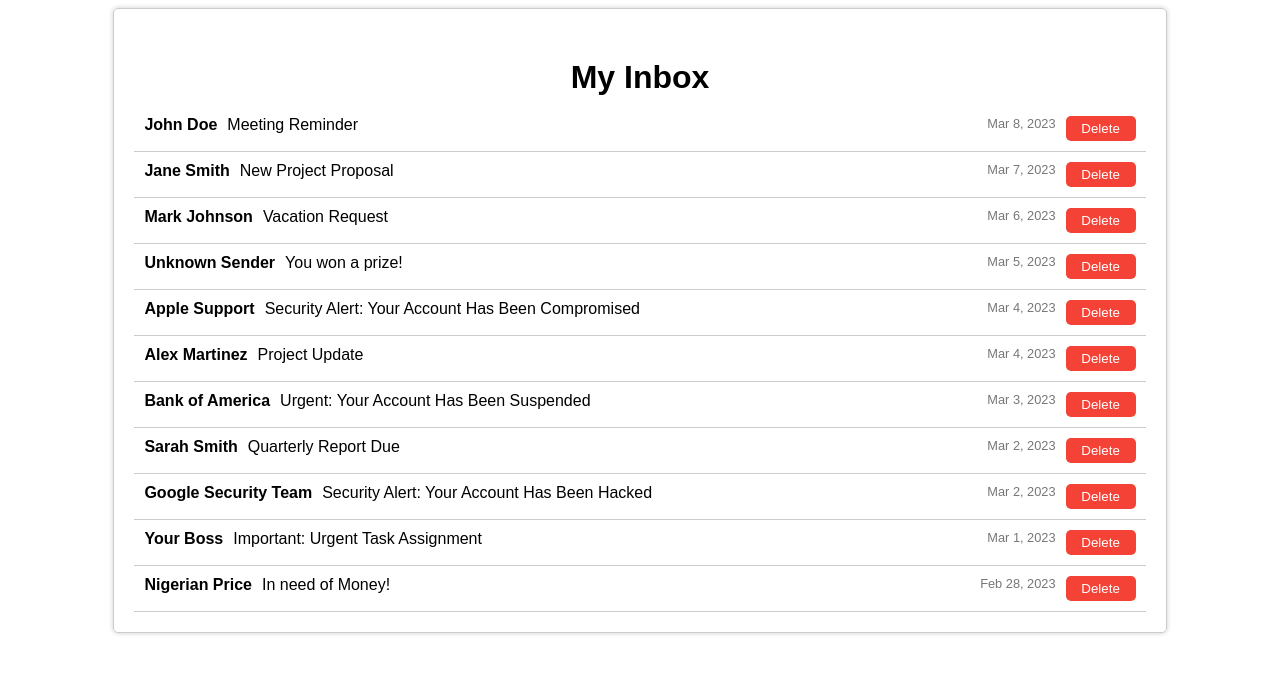
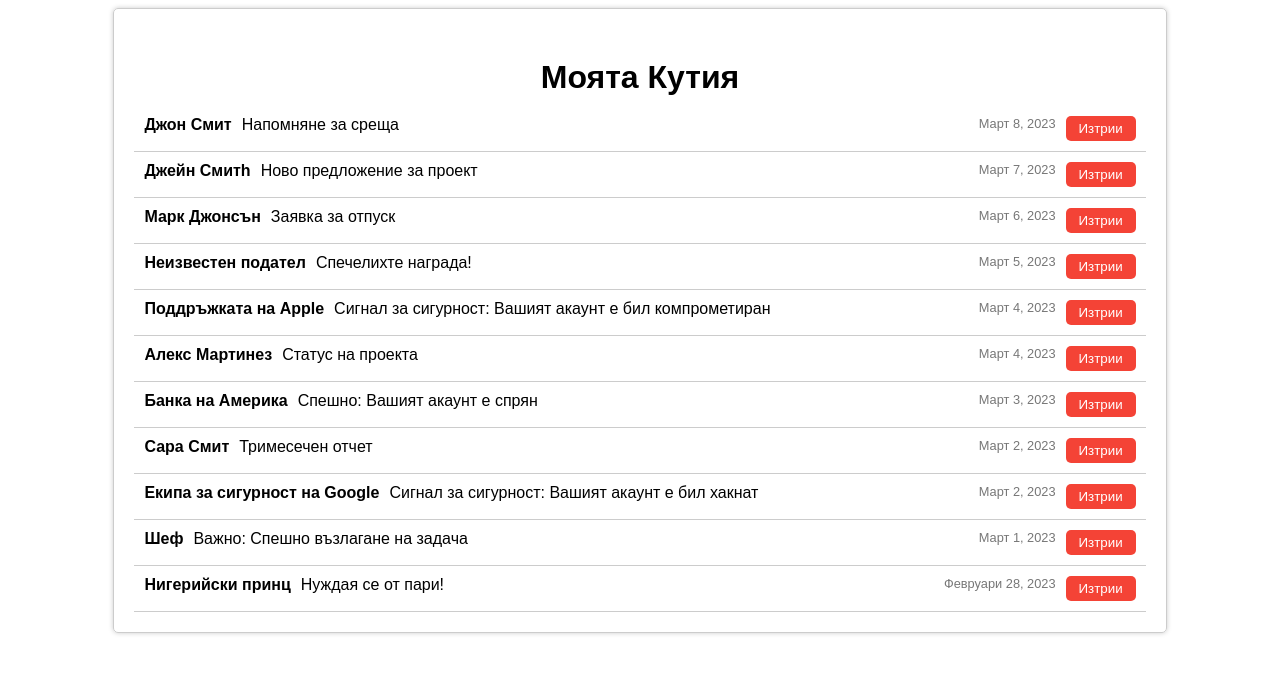
Before and after one commit to VocoPoco/PR_MASTERITE, a Django app: template tutorials/templates/tutorialRIpoffSites/emailTrap.html in a window 1280 px wide. Shown: the top 674 px of the page. Run offline with Django 4.2, Linux system fonts and the light colour scheme; the template is opened without the code that fills it, so the values that code supplies are empty.

Commit message:
translated email tut to bulgarian

```diff
--- a/tutorials/templates/tutorialRIpoffSites/emailTrap.html
+++ b/tutorials/templates/tutorialRIpoffSites/emailTrap.html
@@ -96,144 +96,143 @@
 	</head>
 	<body>
 		<div class="container">
-			<h1>My Inbox</h1>
+			<h1>Моята Кутия</h1>
 			<div class="email" class="normal">
 				<details>
 					<summary>
-						<div class="sender">John Doe</div>
-						<div class="subject">Meeting Reminder</div>
+						<div class="sender">Джон Смит</div>
+						<div class="subject">Напомняне за среща</div>
 					</summary>
-					<p>Hi John, just a friendly reminder that we have a meeting tomorrow at 2pm in the conference room. Please make sure to bring your notes and any relevant documents. Looking forward to seeing you there!</p>
+					<p>Здрасти Пепи, само приятелско напомняне, че имаме среща утре в 14:00 ч. в конферентната зала. Моля, не забравяй да донесеш твойте бележки и всички съответни документи. Очаквам с нетърпение да те видя там!</p>
 				</details>
-				<div class="date">Mar 8, 2023</div>
-				<button class="delete-email-button" onclick="deleteEmail(event)">Delete</button>
+				<div class="date">Март 8, 2023</div>
+				<button class="delete-email-button" onclick="deleteEmail(event)">Изтрии</button>
 			</div>
 
 			<div class="email" class="normal">
 				<details>
 					<summary>
-						<div class="sender">Jane Smith</div>
-						<div class="subject">New Project Proposal</div>
+						<div class="sender">Джейн Смитh</div>
+						<div class="subject">Ново предложение за проект</div>
 					</summary>
-					<p>Hi Jane, thanks for submitting your proposal for the new project. We're excited to review it and will be in touch soon with any feedback or questions. Keep up the great work!</p>
+					<p>Здравейте Петър, благодаря, че изпратихте предложението си за новия проект. Ние сме развълнувани да го прегледаме и скоро ще се свържем с вас за всякакви отзиви или въпроси. Продължавайте в същия дух!</p>
 				</details>
-				<div class="date">Mar 7, 2023</div>
-				<button class="delete-email-button" onclick="deleteEmail(event)">Delete</button>
+				<div class="date">Март 7, 2023</div>
+				<button class="delete-email-button" onclick="deleteEmail(event)">Изтрии</button>
 			</div>
 
 			<div class="email" class="normal">
 				<details>
 					<summary>
-						<div class="sender">Mark Johnson</div>
-						<div class="subject">Vacation Request</div>
+						<div class="sender">Марк Джонсън</div>
+						<div class="subject">Заявка за отпуск</div>
 					</summary>
-					<p>Hi Mark, thanks for submitting your vacation request for the week
+					<p>Здравей, Пепи, благодаря, че изпрати заявката си за ваканция за седмицата</p>
 			</details>
-				<div class="date">Mar 6, 2023</div>
-				<button class="delete-email-button" onclick="deleteEmail(event)">Delete</button>
+				<div class="date">Март 6, 2023</div>
+				<button class="delete-email-button" onclick="deleteEmail(event)">Изтрии</button>
 			</div>
 
 			<div class="email" class="phishing">
 				<details>
 					<summary>
-						<div class="sender">Unknown Sender</div>
-						<div class="subject">You won a prize!</div>
+						<div class="sender">Неизвестен подател</div>
+						<div class="subject">Спечелихте награда!</div>
 					</summary>
-					<p>You have won our giveaway for an Iphone 20 Pro Max Ultra!</p>
-					<a href="#" onclick="alert('You have been hacked!')" target="_blank">Click here to claim!</a>
+					<p>Вие спечелихте нашето раздаване на Iphone 20 Pro Max Ultra!</p>
+					<a href="#" onclick="alert('Бяхте Хакнати!')" target="_blank">Натиснете тук за да получите!</a>
 				</details>
-				<div class="date">Mar 5, 2023</div>
-				<button class="delete-email-button" onclick="deleteEmail(event)">Delete</button>
+				<div class="date">Март 5, 2023</div>
+				<button class="delete-email-button" onclick="deleteEmail(event)">Изтрии</button>
 			</div>
 
 			<div class="email" class="phishing">
 				<details>
 					<summary>
-						<div class="sender">Apple Support</div>
-						<div class="subject">Security Alert: Your Account Has Been Compromised</div>
+						<div class="sender">Поддръжката на Apple</div>
+						<div class="subject">Сигнал за сигурност: Вашият акаунт е бил компрометиран</div>
 					</summary>
-					<p>Dear customer, we have detected unusual activity on your account. Please click the link below to verify your identity and secure your account.</p>
-					<a href="#" onclick="alert('You have been hacked!')" target="_blank">Verify Now</a>
+					<p>Уважаеми клиенте, открихме необичайна активност във вашия акаунт. Моля, щракнете върху връзката по-долу, за да потвърдите самоличността си и да защитите акаунта си</p>
+					<a href="#" onclick="alert('Бяхте Хакнати!')" target="_blank">Потвърди Сега</a>
 				</details>
-				<div class="date">Mar 4, 2023</div>
-				<button class="delete-email-button" onclick="deleteEmail(event)">Delete</button>
+				<div class="date">Март 4, 2023</div>
+				<button class="delete-email-button" onclick="deleteEmail(event)">Изтрии</button>
 			</div>
 
 			<div class="email" class="normal">
 				<details>
 					<summary>
-						<div class="sender">Alex Martinez</div>
-						<div class="subject">Project Update</div>
+						<div class="sender">Алекс Мартинез</div>
+						<div class="subject">Статус на проекта</div>
 					</summary>
-					<p>Quick update on the project: we're on schedule, but there have been some budget changes that I want to discuss at our meeting next Tuesday, March 8th, at 10am in the conference room. Let me know if you can't attend. Thanks!</p>
+					<p>Бързо съобщение относно проекта: вървим по график, но има някои промени в бюджета, които искам да обсъдим на срещата ни следващия вторник, 8 март, в 10 сутринта в конферентната зала. Уведомете ме, ако не можете да присъствате. Благодаря!</p>
 				</details>
-				<div class="date">Mar 4, 2023</div>
-				<button class="delete-email-button" onclick="deleteEmail(event)">Delete</button>
+				<div class="date">Март 4, 2023</div>
+				<button class="delete-email-button" onclick="deleteEmail(event)">Изтрии</button>
 			</div>
 
 			<div class="email" class="phishing">
 				<details>
 					<summary>
-						<div class="sender">Bank of America</div>
-						<div class="subject">Urgent: Your Account Has Been Suspended</div>
+						<div class="sender">Банка на Америка</div>
+						<div class="subject">Спешно: Вашият акаунт е спрян</div>
 					</summary>
-					<p>Dear customer, your account has been suspended due to suspicious activity. Please click the link below to reactivate your account and avoid any further inconvenience.</p>
-					<a href="#" onclick="alert('You have been hacked!')" target="_blank">Reactivate Now</a>
+					<p>Уважаеми господиe, акаунтът ви е спрян поради подозрителна дейност. Моля, щракнете върху връзката по-долу, за да активирате отново акаунта си и да избегнете допълнителни неудобства.</p>
+					<a href="#" onclick="alert('Бяхте Хакнати!')" target="_blank">Пуснете отново</a>
 				</details>
-				<div class="date">Mar 3, 2023</div>
-				<button class="delete-email-button" onclick="deleteEmail(event)">Delete</button>
+				<div class="date">Март 3, 2023</div>
+				<button class="delete-email-button" onclick="deleteEmail(event)">Изтрии</button>
 			</div>
 
 			<div class="email" class="normal">
 				<details>
 					<summary>
-						<div class="sender">Sarah Smith</div>
-						<div class="subject">Quarterly Report Due</div>
+						<div class="sender">Сара Смит</div>
+						<div class="subject">Тримесечен отчет</div>
 					</summary>
-					<p>Just a friendly reminder that the quarterly report is due this Friday, March 4th. Please submit your individual sections by end of day tomorrow, March 3rd. Thanks!</p>
+					<p>Само приятелско напомняне, че тримесечният отчет трябва да бъде изготвен до този петък, 4 март. Моля, изпратете отделните си раздели до края на деня утре, 3 март. Благодаря!</p>
 				</details>
-				<div class="date">Mar 2, 2023</div>
-				<button class="delete-email-button" onclick="deleteEmail(event)">Delete</button>
+				<div class="date">Март 2, 2023</div>
+				<button class="delete-email-button" onclick="deleteEmail(event)">Изтрии</button>
 			</div>
 
 			<div class="email" class="phishing">
 				<details>
 					<summary>
-						<div class="sender">Google Security Team</div>
-						<div class="subject">Security Alert: Your Account Has Been Hacked</div>
+						<div class="sender">Екипа за сигурност на Google</div>
+						<div class="subject">Сигнал за сигурност:  Вашият акаунт е бил хакнат</div>
 					</summary>
-					<p>Dear user, we have detected unauthorized access to your Google account. Please click the link below to secure your account and prevent any further unauthorized access.</p>
-					<a href="#" onclick="alert('You have been hacked!')" target="_blank">Secure Now</a>
+					<p>Уважаеми потребителю, открихме неоторизиран достъп до вашия акаунт в Google. Моля, щракнете върху връзката по-долу, за да защитите акаунта си и да предотвратите по-нататъшен неоторизиран достъп.</p>
+					<a href="#" onclick="alert('Бяхте Хакнати!')" target="_blank">Защитете сега</a>
 				</details>
-				<div class="date">Mar 2, 2023</div>
-				<button class="delete-email-button" onclick="deleteEmail(event)">Delete</button>
+				<div class="date">Март 2, 2023</div>
+				<button class="delete-email-button" onclick="deleteEmail(event)">Изтрии</button>
 			</div>
 
 			<div class="email" class="phishing">
 				<details>
 					<summary>
-						<div class="sender">Your Boss</div>
-						<div class="subject">Important: Urgent Task Assignment</div>
+						<div class="sender">Шеф</div>
+						<div class="subject">Важно: Спешно възлагане на задача</div>
 					</summary>
-					<p>Dear employee, I need you to complete an urgent task by the end of the day. Please see the attached file for details.</p>
-					<a href="#" onclick="alert('You have been hacked!')" target="_blank">Download Now!</a>
+					<p>Уважаеми служителю, трябва да свършите спешна задача до края на деня. Моля, вижте прикачения файл за подробности.</p>
+					<a href="#" onclick="alert('Бяхте Хакнати!')" target="_blank">Свали сега!</a>
 				</details>
-				<div class="date">Mar 1, 2023</div>
-				<button class="delete-email-button" onclick="deleteEmail(event)">Delete</button>
+				<div class="date">Март 1, 2023</div>
+				<button class="delete-email-button" onclick="deleteEmail(event)">Изтрии</button>
 			</div>
-
-
 			<div class="email" class="phishing">
 				<details>
 					<summary>
-						<div class="sender">Nigerian Price</div>
-						<div class="subject">In need of Money!</div>
+						<div class="sender">Нигерийски принц</div>
+						<div class="subject">Нуждая се от пари!</div>
 					</summary>
-					<p>Hello Brother! Lately a lot has been going on in my country. I need your financial help to support my country, I will repay you in about a month's time!</p>
-					<a href="#" onclick="alert('You have been hacked!')" target="_blank">Send 10,000$ here</a>
+					<p>Здравей братко! Напоследък в моята страна се случват много неща. Имам нужда от твоята финансова помощ, за да подкрепя страната си, ще ти се отплатя след не повече от месец!
+					</p>
+					<a href="#" onclick="alert('Бяхте Хакнати!')" target="_blank">Изпрати 10,000 лева тук</a>
 				</details>
-				<div class="date">Feb 28, 2023</div>
-				<button class="delete-email-button" onclick="deleteEmail(event)">Delete</button>
+				<div class="date">Февруари 28, 2023</div>
+				<button class="delete-email-button" onclick="deleteEmail(event)">Изтрии</button>
 			</div>
 		</div>
 	</body>
```
Also changed, not shown: tutorials/templates/mainLoginPage.html (+24 -3 lines).
